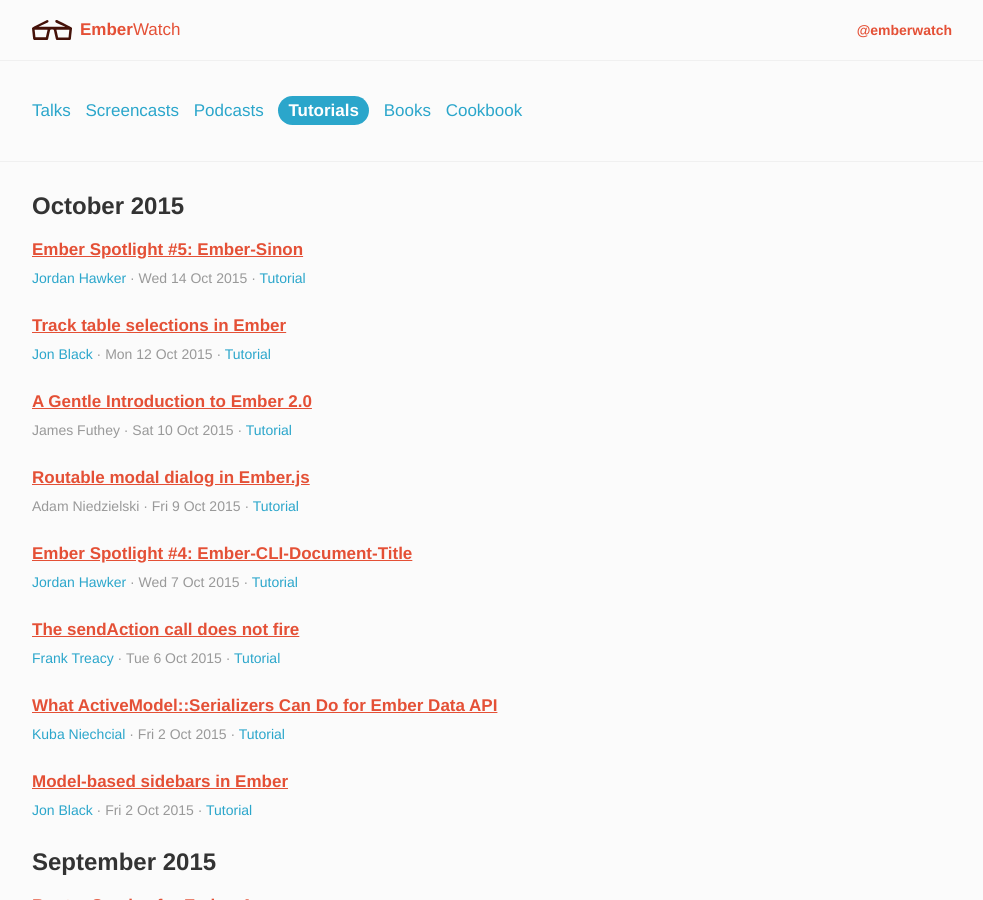
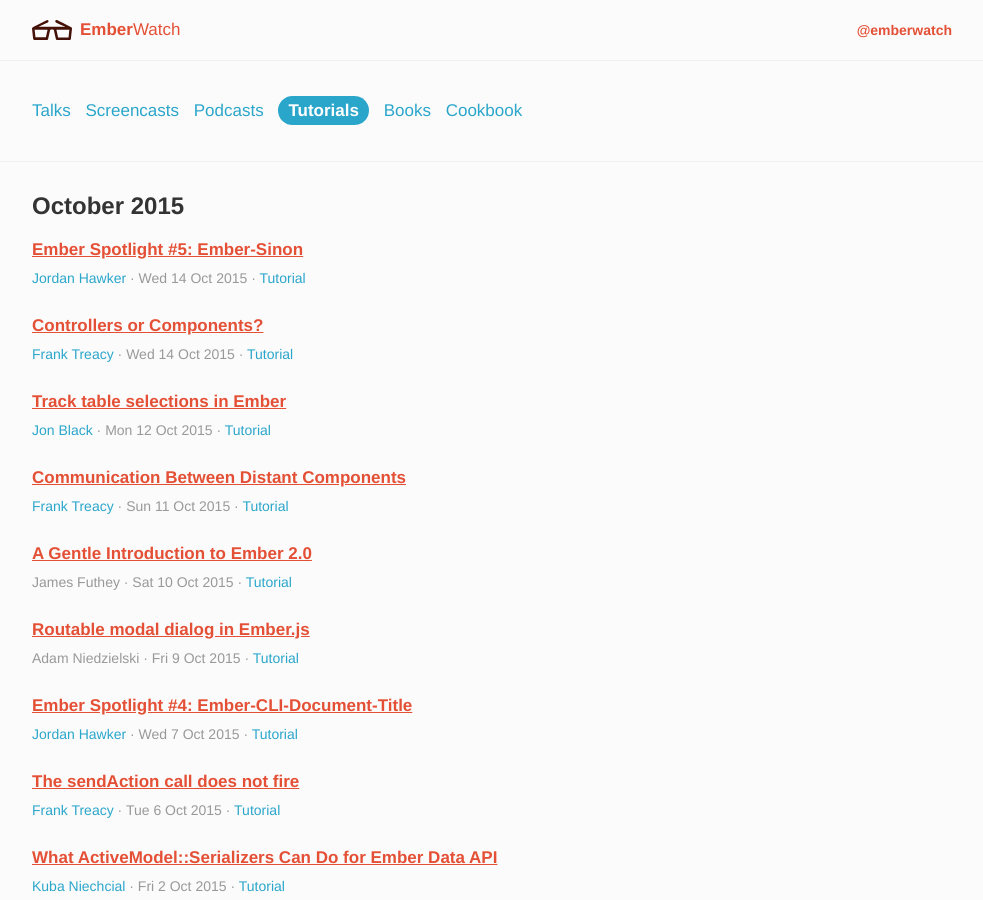
Before and after one commit to emberwatch/emberwatch, a Jekyll site: the page built from tutorials.html, in a window 1280 px wide and 900 px high. Shown: the whole window, without its empty margins (148-1131 px from the left). Built offline with Jekyll 4.4.1, drawn with Linux system fonts in a browser that asks for light colours; Markdown is read by kramdown in place of the engine named in the settings; comment, search, counter and statistics services are not loaded.

```diff
--- a/_data/tutorials.yml
+++ b/_data/tutorials.yml
@@ -1,4 +1,20 @@
 ---
+- title: 'Controllers or Components?'
+  author_ids:
+  - 207
+  date: '2015-10-14'
+  date_created: '2015-10-14'
+  date_updated: '2015-10-14'
+  urls:
+  - http://emberigniter.com/controllers-vs-components/
+- title: 'Communication Between Distant Components'
+  author_ids:
+  - 207
+  date: '2015-10-11'
+  date_created: '2015-10-11'
+  date_updated: '2015-10-11'
+  urls:
+  - http://emberigniter.com/communication-between-distant-components/
 - title: 'The sendAction call does not fire'
   author_ids:
   - 207
```
